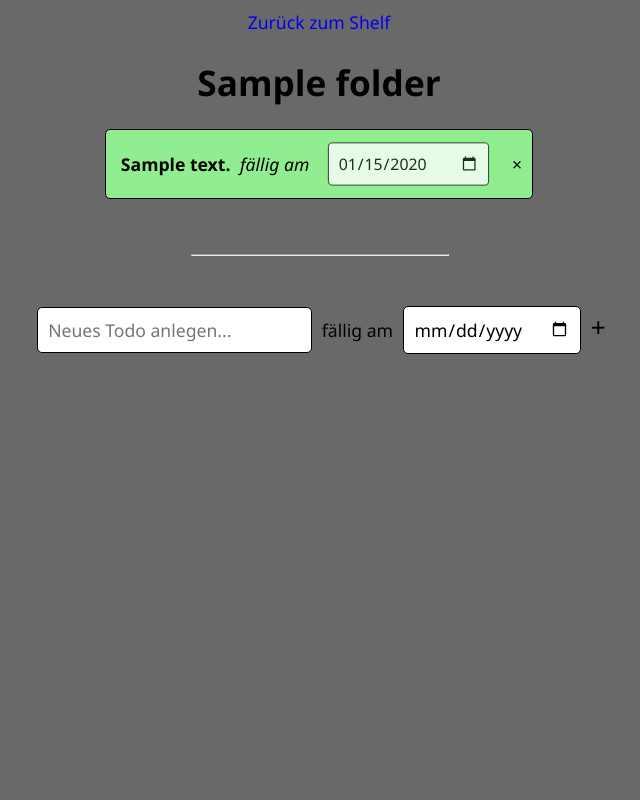
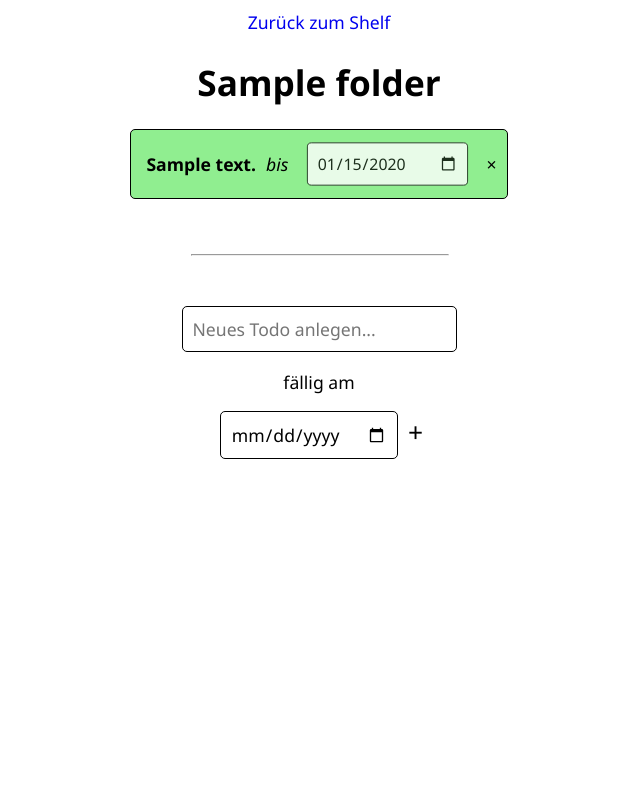
Before and after one commit to FearFreddy/MyShelf, a Django app: page /shelf/1/ in a window 1280 px wide. Shown: the whole page, without its empty margins (321-961 px from the left). Run offline with Django 3.2, Linux system fonts and the light colour scheme; tables that the repository leaves empty hold one stand-in row (values such as "Sample post").

Commit message:
Minor adjustements

```diff
--- a/shelf/models.py
+++ b/shelf/models.py
@@ -12,7 +12,7 @@
 class Todo(models.Model):
     in_folder = models.ForeignKey(Folder, on_delete=models.CASCADE)
     todo_text = models.CharField(max_length=500)
-    due_date = models.DateTimeField(default=datetime.now() + timedelta(hours=24))
+    due_date = models.DateTimeField()
     def get_remaining_days(self):
         return get_remaining_days_from_datetime(self.due_date)
     def __str__(self):
--- a/shelf/static/shelf/main.css
+++ b/shelf/static/shelf/main.css
@@ -4,7 +4,7 @@
   font-family: "Segoe UI", Tahoma, Geneva, Verdana, sans-serif;
 }
 html {
-  background-color: dimgrey;
+  background-color: white;
 }
 body {
   text-align: center;
@@ -28,6 +28,7 @@
 }
 h4 {
   margin: 5px;
+  margin-right: 10px;
 }
 hr {
   width: 20%;
@@ -54,6 +55,9 @@
 }
 li.todos {
   background-color: lightgreen;
+  display: flex;
+  justify-content: center;
+  align-items: center;
 }
 li.todos.todo_done {
   background-color: red;
--- a/shelf/templates/shelf/folder_detail.html
+++ b/shelf/templates/shelf/folder_detail.html
@@ -27,7 +27,7 @@
         <form action="{% url 'shelf:edit_todo' %}" method="post">
           {% csrf_token %}
           <input type="hidden" name="todo_id" value="{{ todo.id }}" />
-          <i>fällig am</i>
+          <i>bis</i>
           <input type="date" value="{{ todo.due_date|date:'Y-m-d' }}" name="due_date" onchange="this.form.submit()" />
         </form>
         <form action="{% url 'shelf:delete_todo' %}" method="post">
@@ -45,7 +45,7 @@
     <form action="{% url 'shelf:create_todo' folder.id %}" method="post">
       {% csrf_token %}
       <input type="text" name="todo_text" id="todo_text" value="" placeholder="Neues Todo anlegen..." required />
-      <span>fällig am</span>
+      <p>fällig am</p>
       <input type="date" name="due_date" id="date_field" required />
       <input type="submit" value="+" class="add_button" />
     </form>
--- a/shelf/views.py
+++ b/shelf/views.py
@@ -15,7 +15,10 @@
 
 def create_todo(request, folder_id):
     folder = get_object_or_404(Folder, pk=folder_id)
-    folder.todo_set.create(todo_text=request.POST.get('todo_text', ''), due_date=request.POST.get('due_date', ''))
+    due_date = datetime.now() + timedelta(hours=24)
+    if (request.POST.get('due_date') != ''):
+        due_date = request.POST.get('due_date')
+    folder.todo_set.create(todo_text=request.POST.get('todo_text', ''), due_date=due_date)
     return HttpResponseRedirect(reverse('shelf:folder_detail', args=(folder.id,)))
 
 def edit_todo(request):
```
